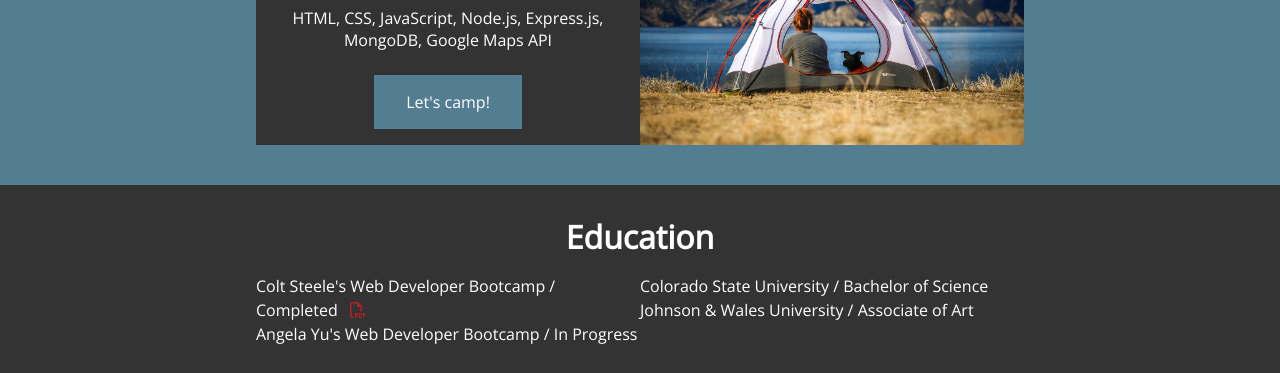
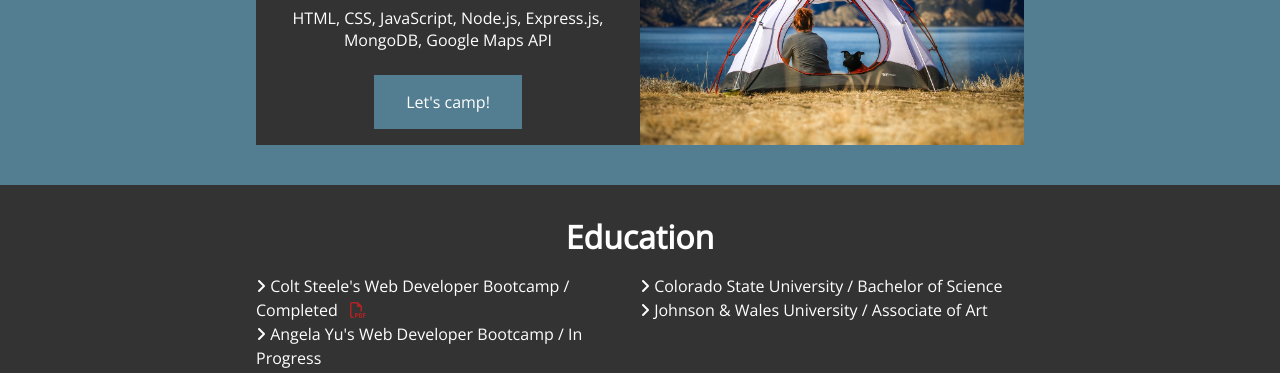
Before and after one commit to leungk712/portfolio, a website: page index.html in a window 1280 px wide. Shown: the part 2463-2836 px from the top of the page. Drawn offline with nearby package versions, Linux system fonts and the light colour scheme.

Commit message:
update education section

```diff
--- a/index.html
+++ b/index.html
@@ -232,12 +232,12 @@
             <h1>Education</h1>
             <ul>
                 <div>
-                    <li>Colt Steele's Web Developer Bootcamp / Completed <a href="documents/Certificate_ColtSteele_Leung.pdf" alt="PDF File"><i class="far fa-file-pdf" title="Certificate of Completion"></i></a></li>
-                    <li>Angela Yu's Web Developer Bootcamp / In Progress <!-- Add Certification icon--> </li>
+                    <li><i class="fas fa-angle-right"></i> Colt Steele's Web Developer Bootcamp / Completed <a href="documents/Certificate_ColtSteele_Leung.pdf" alt="PDF File"><i class="far fa-file-pdf" title="Certificate of Completion"></i></a></li>
+                    <li><i class="fas fa-angle-right"></i> Angela Yu's Web Developer Bootcamp / In Progress <!-- Add Certification icon--> </li>
                 </div>
                 <div>
-                    <li>Colorado State University / Bachelor of Science</li>
-                    <li>Johnson & Wales University / Associate of Art</li>
+                    <li><i class="fas fa-angle-right"></i> Colorado State University / Bachelor of Science</li>
+                    <li><i class="fas fa-angle-right"></i> Johnson & Wales University / Associate of Art</li>
                 </div>
             </ul>
         </div>
```
